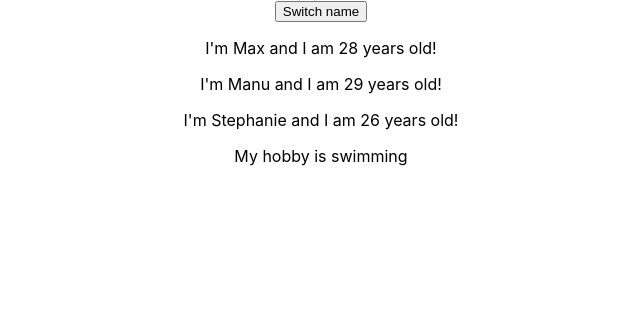
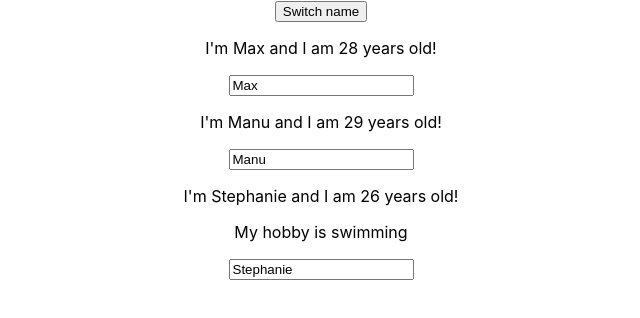
Before and after one commit to AlejandroRodarte/course-react-first-steps, a React (Create React App) app: page / in a window 1280 px wide. Shown: the top 318 px of the page, without its empty margins (319-959 px from the left). Built offline with nearby package versions, Linux system fonts and the light colour scheme.

Commit message:
Adding Two Way Binding

```diff
--- a/src/App.js
+++ b/src/App.js
@@ -42,6 +42,31 @@ class App extends Component {
     }
   ));
 
+  namedChangedHandler = (e) => {
+
+    const newName = e.target.value;
+
+    this.setState((prevState, props) => (
+      {
+        persons: [
+          {
+            name: 'Max',
+            age: 27
+          },
+          {
+            name: newName,
+            age: 31
+          },
+          {
+            name: 'Steph',
+            age: 30
+          }
+        ]
+      }
+    ));
+
+  };
+
   render() {
 
     return (
@@ -61,6 +86,7 @@ class App extends Component {
           name={ this.state.persons[1].name }
           age={ this.state.persons[1].age }
           click={ this.switchNameHandler.bind(this, 'Maxy!') }
+          changed={ this.namedChangedHandler }
         />
 
         <Person
--- a/src/Person/Person.js
+++ b/src/Person/Person.js
@@ -1,13 +1,22 @@
 import React from 'react';
 
-const Person = ({ name, age, children, click }) => (
+const Person = ({ name, age, children, click, changed }) => (
     <div>
+
         <p onClick={ click }>
             I'm { name } and I am { age } years old!
         </p>
+
         <p>
             { children }
         </p>
+
+        <input
+            type="text"
+            onChange={ changed }
+            value={ name }
+        />
+
     </div>
 );
 
```
